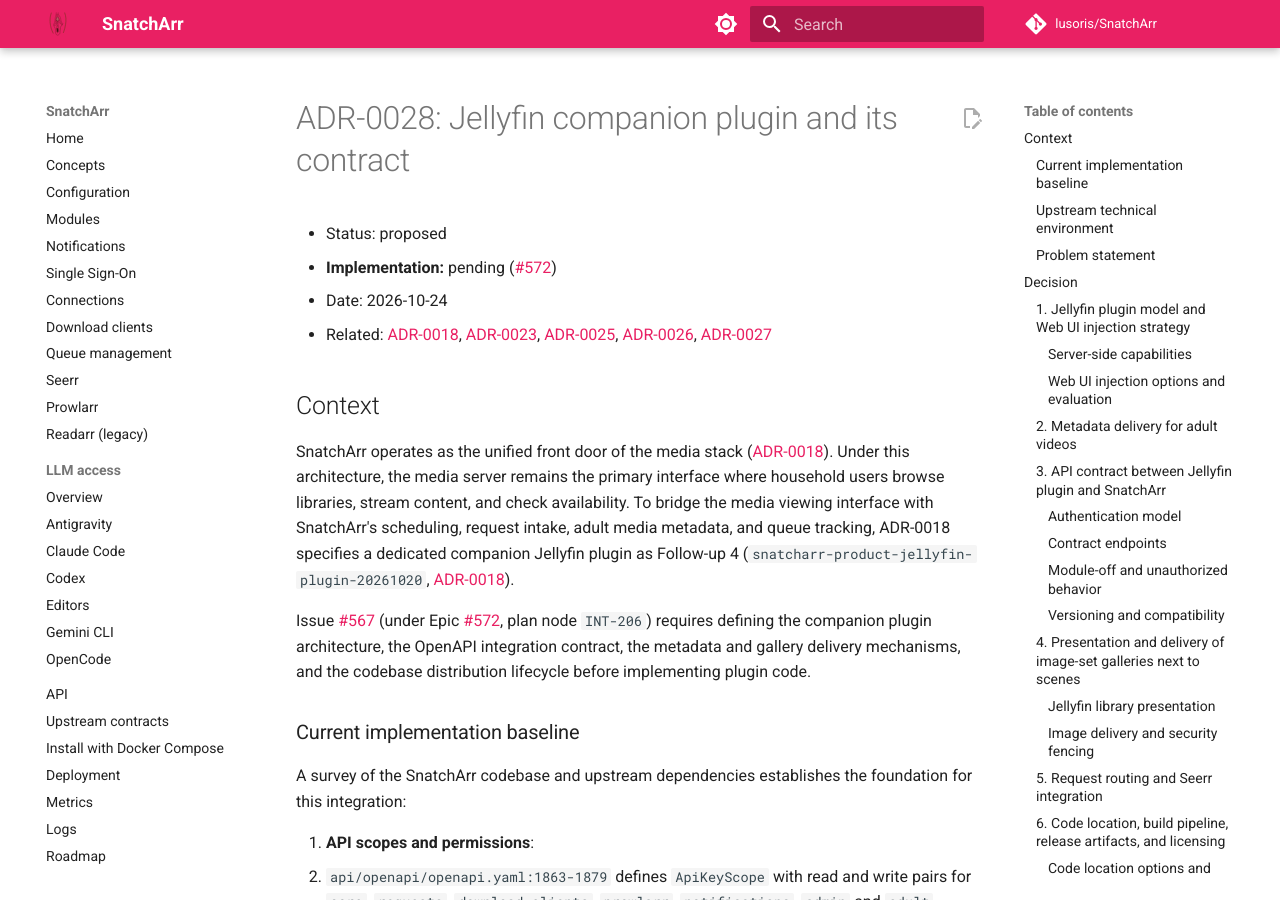
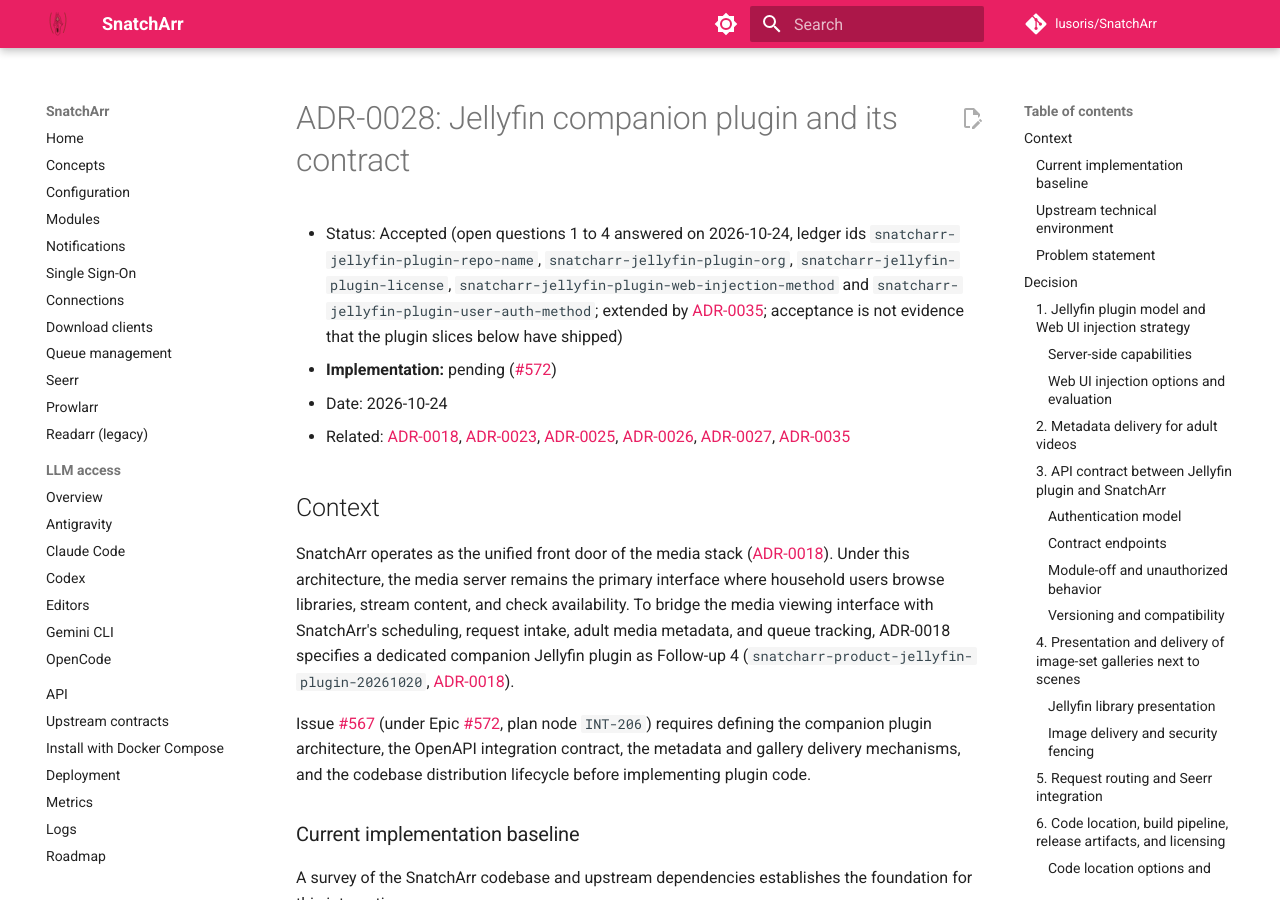
Before and after one commit to lusoris/SnatchArr, an MkDocs documentation site: the page built from docs/adr/0028-jellyfin-plugin.md, in a window 1280 px wide and 900 px high. Built offline with MkDocs 1.6.1 and Material for MkDocs 9.7.7, drawn with Linux system fonts in a browser that asks for light colours; comment, search, counter and statistics services are not loaded.

Commit message:
docs(adr): accept ADR-0028 Jellyfin companion plugin and its contract
All four open questions of ADR-0028 (plugin repository and
organisation, licence, web injection method, user token verification)
were answered on 2026-10-24, and ADR-0035 already builds on the record
as accepted. The status now says so, names ADR-0035 as the extension,
and states that acceptance is not evidence that the plugin slices have
shipped. The ADR index and the ADR-0018 follow-up line follow.

Fixes #567
Refs #572

Signed-off-by: lusoris <lusoris@proton.me>

```diff
--- a/docs/adr/0028-jellyfin-plugin.md
+++ b/docs/adr/0028-jellyfin-plugin.md
@@ -6,10 +6,10 @@
 
 # ADR-0028: Jellyfin companion plugin and its contract
 
-- Status: proposed
+- Status: Accepted (open questions 1 to 4 answered on 2026-10-24, ledger ids `snatcharr-jellyfin-plugin-repo-name`, `snatcharr-jellyfin-plugin-org`, `snatcharr-jellyfin-plugin-license`, `snatcharr-jellyfin-plugin-web-injection-method` and `snatcharr-jellyfin-plugin-user-auth-method`; extended by [ADR-0035](0035-jellyfin-integration.md); acceptance is not evidence that the plugin slices below have shipped)
 - **Implementation:** pending ([#572](https://github.com/lusoris/SnatchArr/issues/572))
 - Date: 2026-10-24
-- Related: [ADR-0018](0018-product-front-door.md), [ADR-0023](0023-sso-viewer-role.md), [ADR-0025](0025-module-switches.md), [ADR-0026](0026-accounts-and-roles.md), [ADR-0027](0027-adult-module.md)
+- Related: [ADR-0018](0018-product-front-door.md), [ADR-0023](0023-sso-viewer-role.md), [ADR-0025](0025-module-switches.md), [ADR-0026](0026-accounts-and-roles.md), [ADR-0027](0027-adult-module.md), [ADR-0035](0035-jellyfin-integration.md)
 
 ## Context
 
```
Also changed, not shown: docs/adr/0018-product-front-door.md (+1 -1 lines), docs/adr/README.md (+1 -1 lines).
